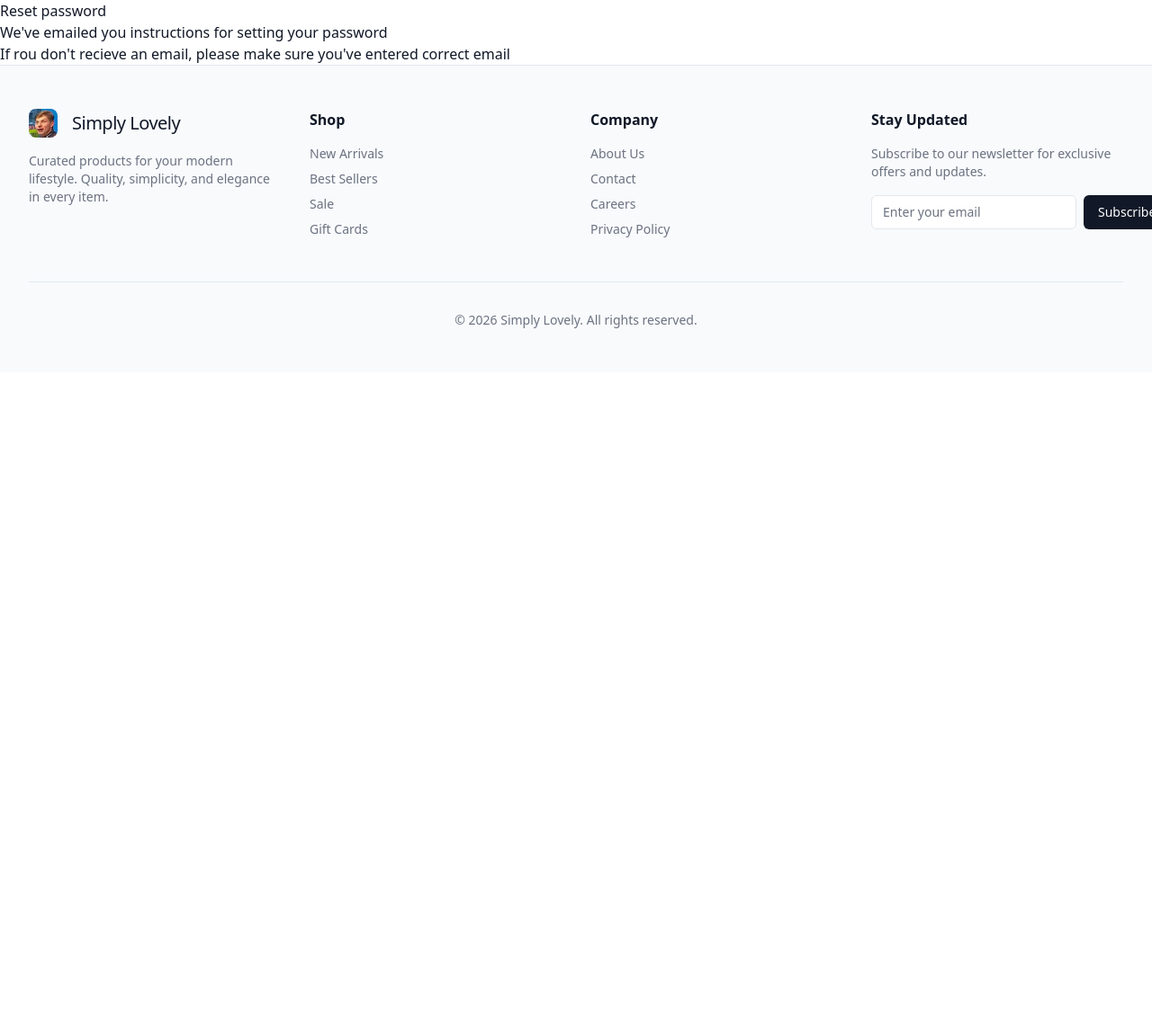
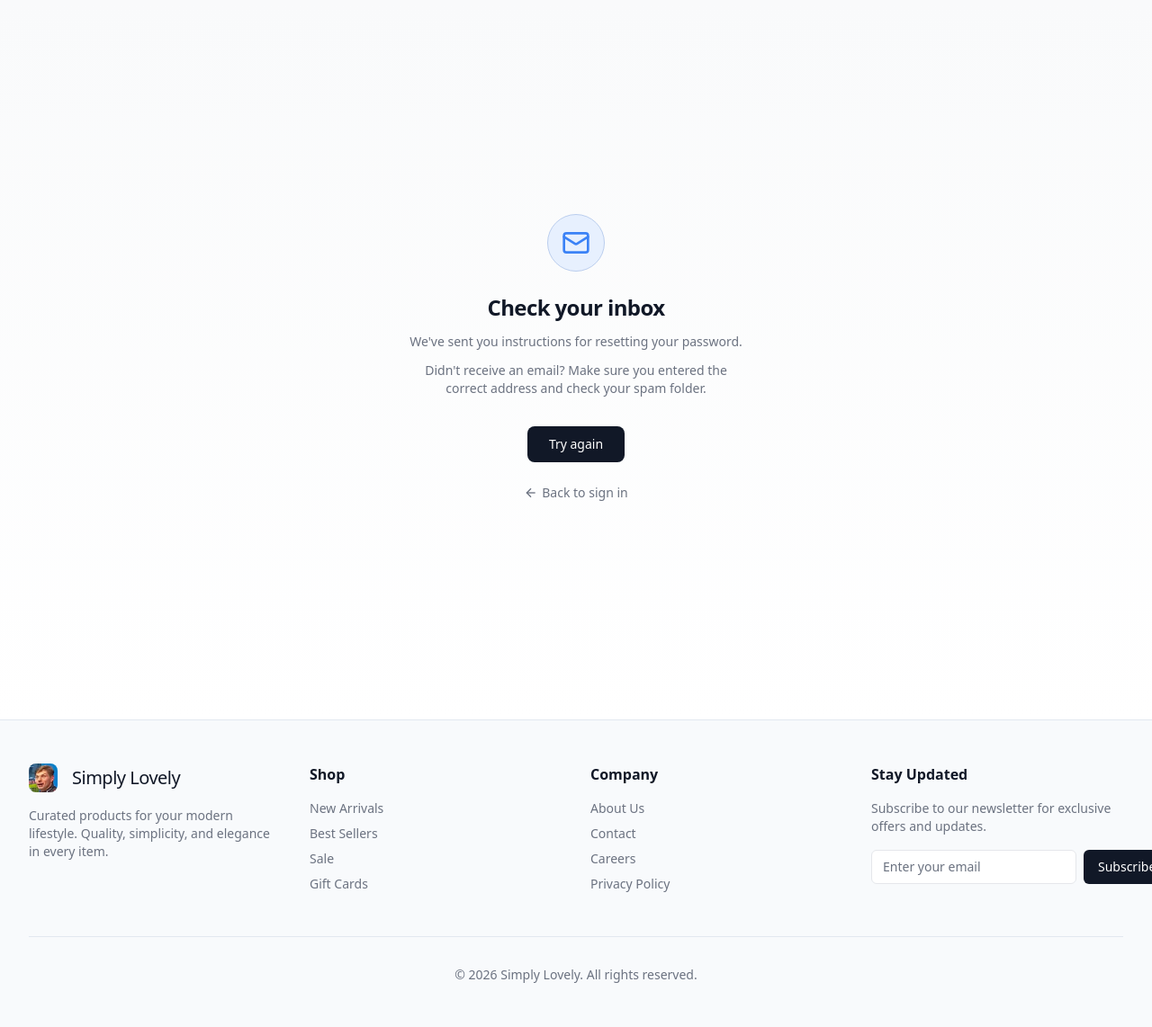
Before and after one commit to Sh0kerbled/simply-lovely, a Django app: page /users/password-reset/done/ in a window 1280 px wide. Shown: the part 65-1207 px from the top of the page at 90% size. Before the commit the page ends 430 px from the top, so only its background shows below. Run offline with Django 4.2, Linux system fonts and the light colour scheme; style sheets or scripts are compiled from the project's sources; some libraries are stand-ins or nearby versions.

Commit message:
email send blocked

```diff
--- a/core/settings.py
+++ b/core/settings.py
@@ -11,7 +11,7 @@ https://docs.djangoproject.com/en/4.2/ref/settings/
 """
 
 from pathlib import Path
-
+import os
 # Build paths inside the project like this: BASE_DIR / 'subdir'.
 BASE_DIR = Path(__file__).resolve().parent.parent
 
--- a/docker-compose.yml
+++ b/docker-compose.yml
@@ -17,6 +17,8 @@ services:
 
     ports:
       - "8000:8000"
+    env_file:
+      - .env
 
   postgres:
     image: postgres:latest
--- a/requirements.txt
+++ b/requirements.txt
@@ -5,5 +5,6 @@ django-tailwind==3.6.0
 djangorestframework==3.16.1
 pillow==11.3.0
 psycopg2-binary==2.9.11
+python-dotenv==1.2.2
 sqlparse==0.5.5
 typing_extensions==4.15.0
--- a/users/templates/password_reset_done.html
+++ b/users/templates/password_reset_done.html
@@ -1,11 +1,45 @@
-{%extends 'base.html'%} {%load i18n%} {%block content%}
-<h1>{% translate "Reset password" %}</h1>
+{% extends 'base.html' %}
+{% block title %}Password Reset Sent — Simply Lovely{% endblock %}
 
-<p>
-  {% translate "We've emailed you instructions for setting your password" %}
-</p>
+{% block content %}
+<div class="min-h-screen flex items-center justify-center px-4 py-16"
+     style="background: linear-gradient(to bottom, var(--bg-subtle), var(--bg));">
+  <div class="w-full max-w-sm text-center">
 
-<p>
-  {% translate "If rou don't recieve an email, please make sure you've entered correct email" %}
-</p>
-{%endblock%}
+    <div class="w-16 h-16 mx-auto mb-6 rounded-full flex items-center justify-center"
+         style="background: color-mix(in srgb, #3b82f6 12%, var(--bg)); border: 1px solid color-mix(in srgb, #3b82f6 25%, var(--border));">
+      <svg class="w-8 h-8" viewBox="0 0 24 24" fill="none" stroke="#3b82f6" stroke-width="2"
+           stroke-linecap="round" stroke-linejoin="round">
+        <rect width="20" height="16" x="2" y="4" rx="2"/>
+        <path d="m22 7-8.97 5.7a1.94 1.94 0 0 1-2.06 0L2 7"/>
+      </svg>
+    </div>
+
+    <h1 class="text-2xl font-bold tracking-tight theme-text mb-3">Check your inbox</h1>
+    <p class="text-sm theme-muted mb-3">
+      We've sent you instructions for resetting your password.
+    </p>
+    <p class="text-sm theme-muted mb-8">
+      Didn't receive an email? Make sure you entered the correct address and check your spam folder.
+    </p>
+
+    <a href="{% url 'users:password_reset' %}"
+       class="inline-flex items-center gap-2 px-6 py-2.5 rounded-lg text-sm font-medium transition-opacity"
+       style="background: var(--text); color: var(--bg);"
+       onmouseover="this.style.opacity='.88'" onmouseout="this.style.opacity='1'">
+      Try again
+    </a>
+
+    <div class="mt-6">
+      <a href="{% url 'users:auth_page' %}"
+         class="text-sm theme-muted inline-flex items-center gap-1 hover:underline">
+        <svg class="w-4 h-4" viewBox="0 0 24 24" fill="none" stroke="currentColor" stroke-width="2">
+          <path d="M19 12H5"/><path d="m12 19-7-7 7-7"/>
+        </svg>
+        Back to sign in
+      </a>
+    </div>
+
+  </div>
+</div>
+{% endblock %}
```
